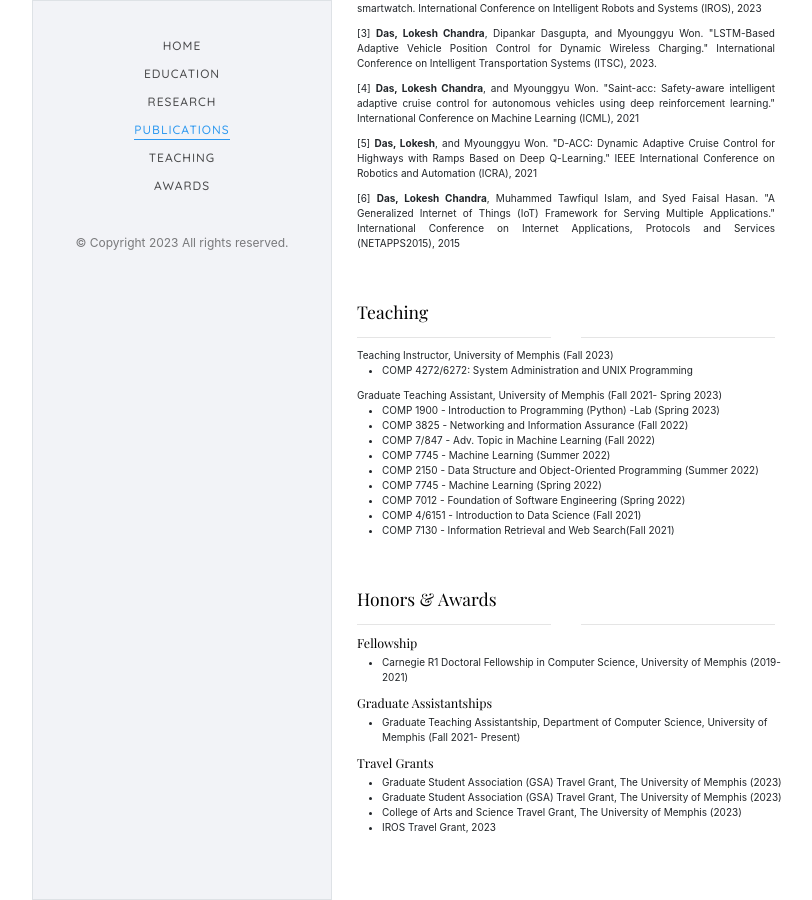
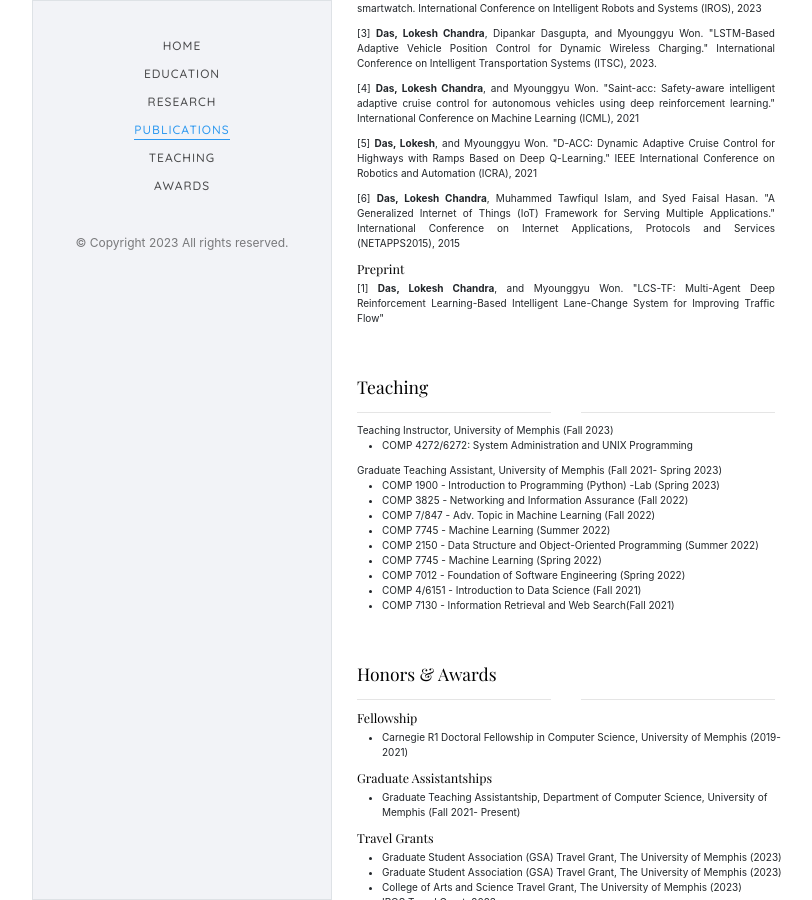
Before and after one commit to lokesh-c-das/lokesh-c-das.github.io, a Jekyll site: the page built from index.md, in a window 1280 px wide and 900 px high, scrolled down 1816 px. Shown: the whole window, without its empty margins (224-1036 px from the left). Built offline with Jekyll 4.4.1, drawn with Linux system fonts in a browser that asks for light colours; some web fonts are replaced.

Commit message:
arxiv paper has been added

```diff
--- a/_layouts/default.html
+++ b/_layouts/default.html
@@ -277,6 +277,13 @@
               <p class="text-justify fs-3">[6] <span class="font-weight-bold">Das, Lokesh Chandra</span>, Muhammed Tawfiqul Islam, and Syed Faisal Hasan. "A Generalized Internet of Things (IoT) Framework for Serving Multiple Applications." International Conference on Internet Applications, Protocols and Services (NETAPPS2015), 2015</p>
             </div>
           </div>
+          <div class="row">
+            <div class="col-md-12"><h5>Preprint</h5></div>
+            <div class="col-md-12">
+              <p class="text-justify fs-3">[1] <span class="font-weight-bold">Das, Lokesh Chandra</span>, and Myounggyu Won. "LCS-TF: Multi-Agent Deep Reinforcement Learning-Based Intelligent Lane-Change System for Improving Traffic Flow"</p>
+            </div>
+          </div>
+
         </div>
       </section>
 
```
